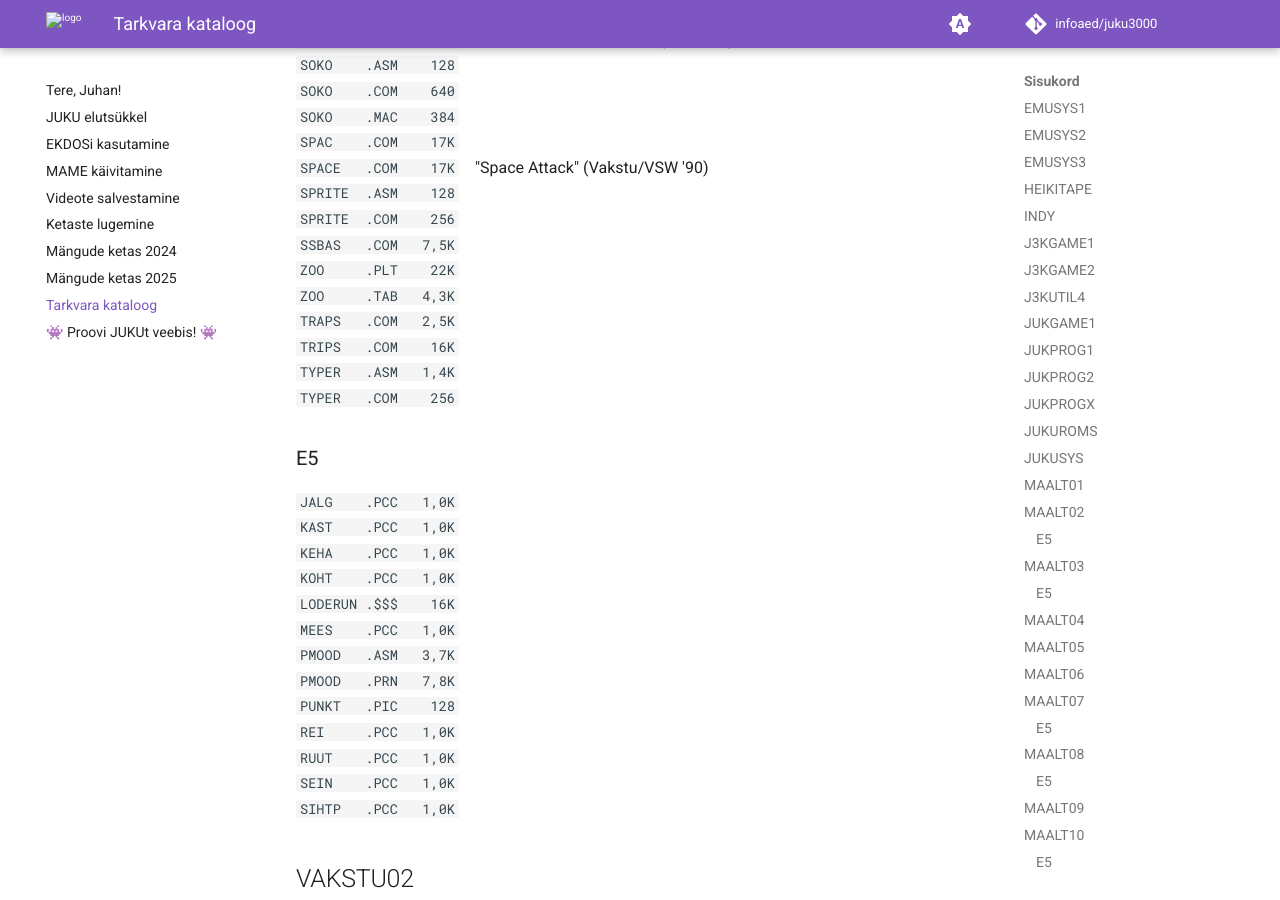
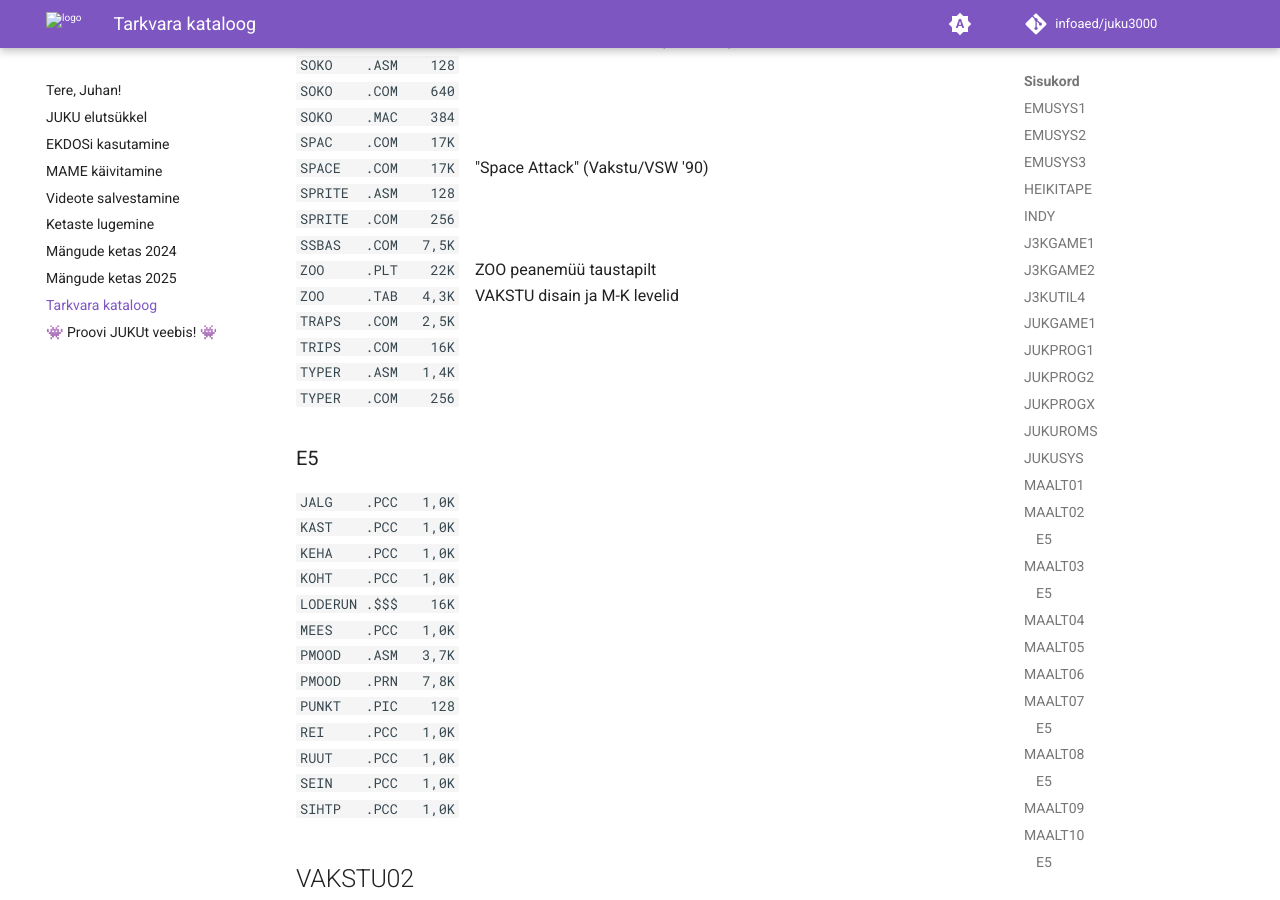
Before and after one commit to infoaed/juku3000, an MkDocs documentation site: the page built from docs/tarkvara-kataloog.md, in a window 1280 px wide and 900 px high, scrolled down 57335 px. Built offline with MkDocs 1.6.1 and Material for MkDocs 9.7.7, drawn with Linux system fonts in a browser that asks for light colours; comment, search, counter and statistics services are not loaded.

Commit message:
Zoo levelite ja disaini failid

```diff
--- a/docs/tarkvara-kataloog.md
+++ b/docs/tarkvara-kataloog.md
@@ -2250,8 +2250,8 @@ SIZE: `800K` (`819200`) / SHA1: `b7efca324ddffc6c31476adff2228e3b5e2e792e`
 ``SPRITE  .ASM    128``
 ``SPRITE  .COM    256``
 ``SSBAS   .COM   7,5K``
-``ZOO     .PLT    22K``
-``ZOO     .TAB   4,3K``
+``ZOO     .PLT    22K``    ZOO peanemüü taustapilt
+``ZOO     .TAB   4,3K``    VAKSTU disain ja M-K levelid
 ``TRAPS   .COM   2,5K``
 ``TRIPS   .COM    16K``
 ``TYPER   .ASM   1,4K``
--- a/docs/tarkvara-kataloog.txt
+++ b/docs/tarkvara-kataloog.txt
@@ -2250,8 +2250,8 @@ a489a82d3fa4275325ff08cf4fe690f342964263  SPACE   .COM     17K  "Space Attack" (
 08ee69f1be4ccc9a7d3acf342f355140eaa37892  SPRITE  .ASM     128
 60fa6dd131c93cb6745138e509be8f792a486959  SPRITE  .COM     256
 0c7a738a368627818f7eb92bb9ce865b6111a532  SSBAS   .COM    7,5K
-aa5e095480c51ac8535a8c2771a198ecf78dce28  ZOO     .PLT     22K
-9a8eeb3a29699babd142f23dcae423b046f61728  ZOO     .TAB    4,3K
+aa5e095480c51ac8535a8c2771a198ecf78dce28  ZOO     .PLT     22K  ZOO peanemüü taustapilt
+9a8eeb3a29699babd142f23dcae423b046f61728  ZOO     .TAB    4,3K  VAKSTU disain ja M-K levelid
 fe476603cef8deb722402fb85edaa4df81735dcd  TRAPS   .COM    2,5K
 a960da067a9e15a74632d9402bab5bb7c95505c2  TRIPS   .COM     16K
 a2d0dc7d7199db5c5d2e5da0fb06af4281330a0c  TYPER   .ASM    1,4K
```
Also changed, not shown: 1 other file.
